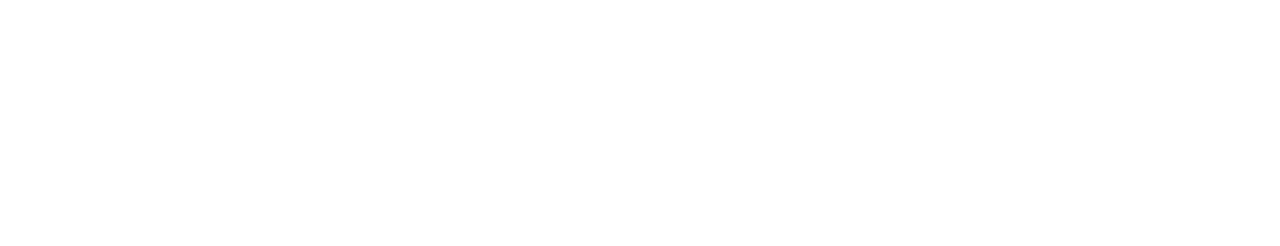
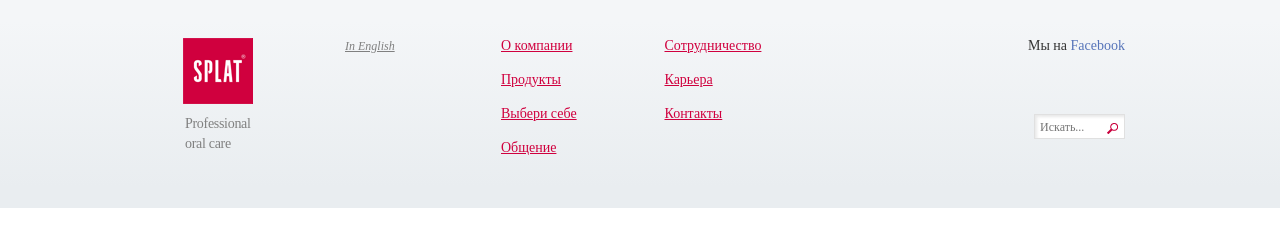
Before and after one commit to vitaliikurhanskyi/splat, a website: page app/index.html in a window 1280 px wide. Drawn offline with Linux system fonts and the light colour scheme; files that its build step writes are made by us from their sources.

```diff
--- a/app/index.html
+++ b/app/index.html
@@ -18,6 +18,39 @@
 	<![endif]-->
 </head>
 <body>
+	<div class="bg-container">
+		<header>
+			<div class="logo-slogan">
+				<a href="/" class="logo"><img src="images/logo.png" height="66" width="70" alt="logo"></a>
+				<a href="/" class="slogan">Professional<br> oral care</a>
+			</div>
+			<div class="language">
+				<a href="#">in english</a>
+			</div>
+			<nav>
+				<div class="nav">
+					<a href="/" title="О компании">О компании</a>
+					<a href="#" title="Сотрудничество">Сотрудничество</a>
+					<a href="#" title="Продукты">Продукты</a>
+					<a href="#" title="Карьера">Карьера</a>
+					<a href="#" title="Выбери">Выбери себе</a>
+					<a href="#" title="Контакты">Контакты</a>
+					<a href="#" title="Общение">Общение</a>
+				</div>
+			</nav>
+			<div class="social-and-search">
+				<div class="social-networks">
+					<span>Мы на <a href="#">Facebook</a></span>
+				</div>
+				<div class="search">
+					<form action="#">
+						<input type="search" placeholder="Искать..." required>
+						<button></button>
+					</form>
+				</div>
+			</div>
+		</header>
+	</div>
 
 	<!-- scripts -->
 
--- /dev/null
+++ b/app/sass/_header.scss
@@ -0,0 +1,145 @@
+$acolor: #d0003e;
+
+
+
+body {
+	font-family: HelveticaNeueCyr;
+	// @include container-fixed;
+	// @media (min-width: $screen-sm-min) {
+	// 	width: $container-sm;
+	// }
+	// @media (min-width: $screen-md-min) {
+	// 	width: $container-md;
+	// }
+	// @media (min-width: $screen-lg-min) {
+ // 		width: $container-lg;
+	// }
+
+}
+
+.bg-container {
+	background: #e9edf0;
+	filter: progid:DXImageTransform.Microsoft.gradient(startColorstr='#f4f6f8', endColorstr='#e9edf0');
+	background: -webkit-linear-gradient(top, #f4f6f8 10%, #e9edf0 90%);
+	background: -moz-linear-gradient(top, #f4f6f8 10%, #e9edf0 90%);
+	background: -o-linear-gradient(top, #f4f6f8 10%, #e9edf0 90%);
+	background: -ms-linear-gradient(top, #f4f6f8 10%, #e9edf0 90%);
+	background: linear-gradient(top, #f4f6f8 10%, #e9edf0 90%);
+	header {
+		// border: 1px solid blue;
+		@include make-row();
+		width: 960px;
+		margin: 0 auto;
+		padding-top: 38px;
+		padding-bottom: 40px;
+		.logo-slogan {
+			@include make-sm-column(2);
+			@include make-xs-column(2);
+			.logo {
+				margin-left: 8px;
+			}
+			.slogan {
+				display: block;
+				color: gray;
+				margin: 10px 0 0 10px;
+				line-height: 20px;
+				letter-spacing: -0.3px;
+				font-weight: 300;
+				&:hover {
+					color: darken(gray, 20%);
+				}
+			}
+		}
+		.language {
+			@include make-sm-column(1);
+			@include make-xs-column(1);
+			a {
+				color: gray;
+				font-size: 12px;
+				text-decoration: underline;
+				display: block;
+				text-transform: capitalize;
+				white-space: nowrap;
+				font-style: italic;
+				margin: 0 0 4px 10px;
+				&:hover {
+					text-decoration: none;
+					color: darken(gray, 20%);
+				}
+			}
+
+		}
+		nav {
+			@include make-sm-column(6);
+			@include make-xs-column(6);
+			margin-top: -6px;
+			.nav {
+				margin-left: 86px;
+				a {
+					display: inline-block;
+					width: 160px;
+					line-height: 28px;
+					overflow: hidden;
+					text-decoration: underline;
+					font-weight: 300;
+					color: $acolor;
+					&:hover {
+						color: lighten($acolor, 5%);
+						text-decoration: none;
+					}
+				}
+			}
+
+		}
+		.social-and-search {
+			@include make-sm-column(3);
+			@include make-xs-column(3);
+			.social-networks {
+				min-height: 78px;
+				span {
+					display: block;
+					margin-top: -2px;
+					padding-bottom: 4px;
+					white-space: nowrap;
+					width: 110px;
+					text-align: right;
+					margin-left: 120px;
+					a {
+						color: #5674b9;
+					}
+				}
+			}
+			.search {
+				float: right;
+				position: relative;
+				right: -20px;
+				form {
+					input[type="search"] {
+						border: 1px solid #e0e0e0;
+						font-size: 12px;
+						width: 64px;
+						height: 21px;
+						padding: 2px 20px 0 5px;
+						@include box-shadow(2px 2px 3px rgba(227, 227, 227, 0.8) inset);
+						outline: none;
+						margin-left: 12px;
+						@include transition-duration(0.5s);
+						&:focus {
+							width: 190px;
+						}
+					}
+					button {
+						width: 15px;
+						height: 15px;
+						position: absolute;
+						right: 5px;
+						top: 7px;
+						background: transparent;
+						border: none;
+						background: url(../images/search.png) no-repeat center center;
+					}
+				}
+			}
+		}
+	}
+}
```
